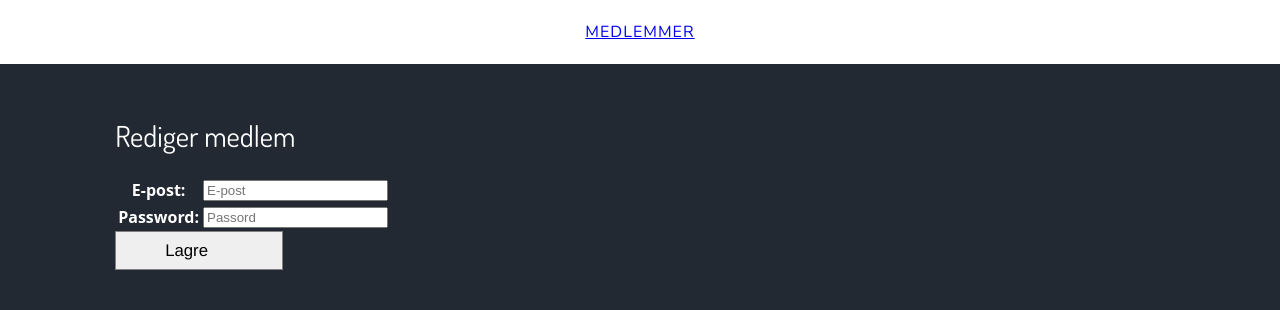
After one commit to kalkins/buk-django, a Django app: template members/templates/members/member_change.html in a window 1280 px wide. The commit adds this page. Shown: the top 310 px of the page. Run offline with Django 3.2, Linux system fonts and the light colour scheme; the template is opened without the code that fills it: values that come from a table or form of the project are taken from there, others are empty; style sheets or scripts are compiled from the project's sources; parts of the project's set-up code (start-up, migrations or seed data) failed here and were passed over; some web fonts are replaced.

Commit message:
Added a form for changing members.

```diff
--- a/buk/urls.py
+++ b/buk/urls.py
@@ -33,6 +33,7 @@ urlpatterns = [
         auth_views.password_reset_confirm, name='password_reset_confirm'),
     url(r'^reset/done/$', auth_views.password_reset_complete, name='password_reset_complete'),
     url(r'^medlem/(?P<pk>[0-9]+)$', member_views.MemberDetail.as_view(), name='member_detail'),
+    url(r'^medlem/(?P<pk>[0-9]+)/endre$', member_views.ChangeMember.as_view(), name='member_change'),
     url(r'^medlemmer/$', member_views.MemberList.as_view(), {'show_all': False}, name='member_list'),
     url(r'^medlemmer/alle$', member_views.MemberList.as_view(), {'show_all': True}, name='member_list_all'),
 ]
--- /dev/null
+++ b/members/templates/members/member_change.html
@@ -0,0 +1,21 @@
+{% extends 'base/base-internal.html' %}
+
+{% load static %}
+
+{% block stylesheets %}
+{{ block.super }}
+<link rel="stylesheet" type="text/css" href="{% static 'members/css/member_change.css' %}" />
+{% endblock stylesheets %}
+
+{% block main %}
+<section>
+    <h2>Rediger medlem</h2>
+    <form action={{ request.path|urlencode }} method='POST'>
+        {% csrf_token %}
+        <table>
+            {{ form.as_table }}
+        </table>
+        <input class='modernbutton' type='submit' value='Lagre' />
+    </form>
+</section>
+{% endblock main %}
--- a/members/templates/members/member_detail.html
+++ b/members/templates/members/member_detail.html
@@ -18,7 +18,7 @@
         </h2>
 
         {% if perms.members.change_member %}
-        <a class='graylink' href=''>
+        <a class='graylink' href='{% url 'member_change' member.pk %}'>
             <i class='fa fa-edit'></i>
             Endre
         </a>
--- a/members/templates/members/member_list.html
+++ b/members/templates/members/member_list.html
@@ -52,7 +52,7 @@
             {% endif %}
 
             {% if perms.members.change_member %}
-            <a class='graylink change_member' href=''>
+            <a class='graylink change_member' href='{% url 'member_change' member.pk %}'>
                 <i class='fa fa-edit'></i>
                 Endre
             </a>
```
Also changed, not shown: members/views.py (+9 -1 lines), members/static/members/css/member_change.css (added), members/static/members/css/member_change.scss (added).
